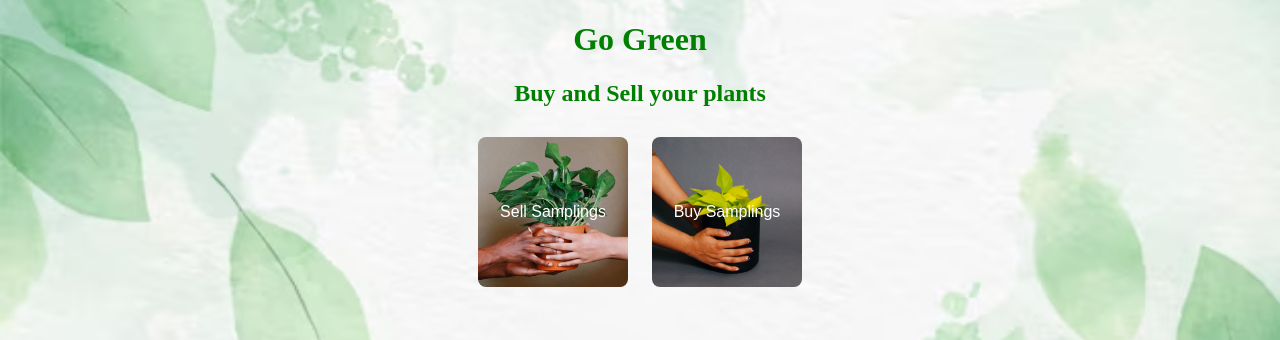
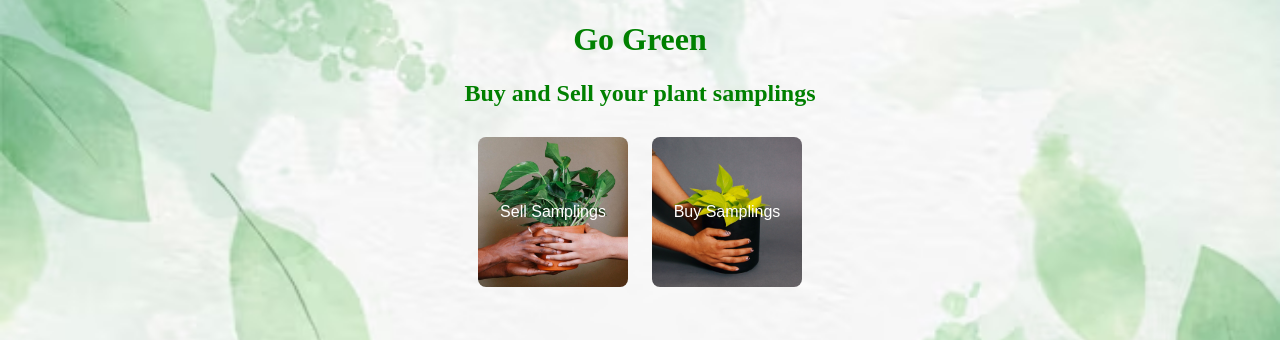
Before and after one commit to x22215476/x22215476-dev, a Django app: page / in a window 1280 px wide. Shown: the part 144-484 px from the top of the page. Run offline with Django 3.2, Linux system fonts and the light colour scheme; a user stored in the database is signed in.

Commit message:
changes in index page

```diff
--- a/gogreen/templates/gogreen/index.html
+++ b/gogreen/templates/gogreen/index.html
@@ -47,7 +47,7 @@
   </style>
 
   <h1>Go Green</h1>
-  <h2>Buy and Sell your plants</h2>
+  <h2>Buy and Sell your plant samplings</h2>
 
 
   <a href="{% url 'gogreen:create_listing' %}"><button class="sell-button">Sell Samplings</button></a>
```
